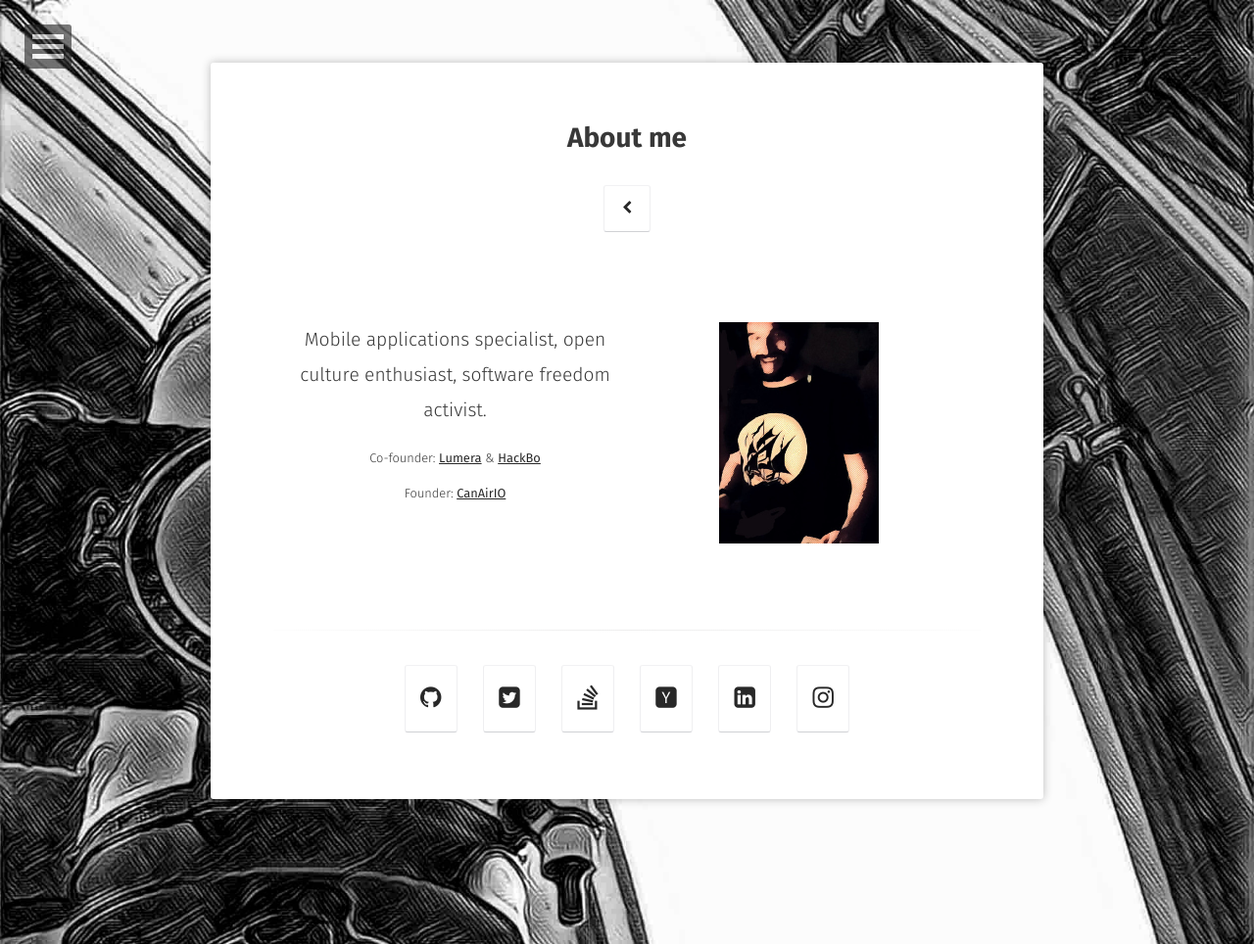
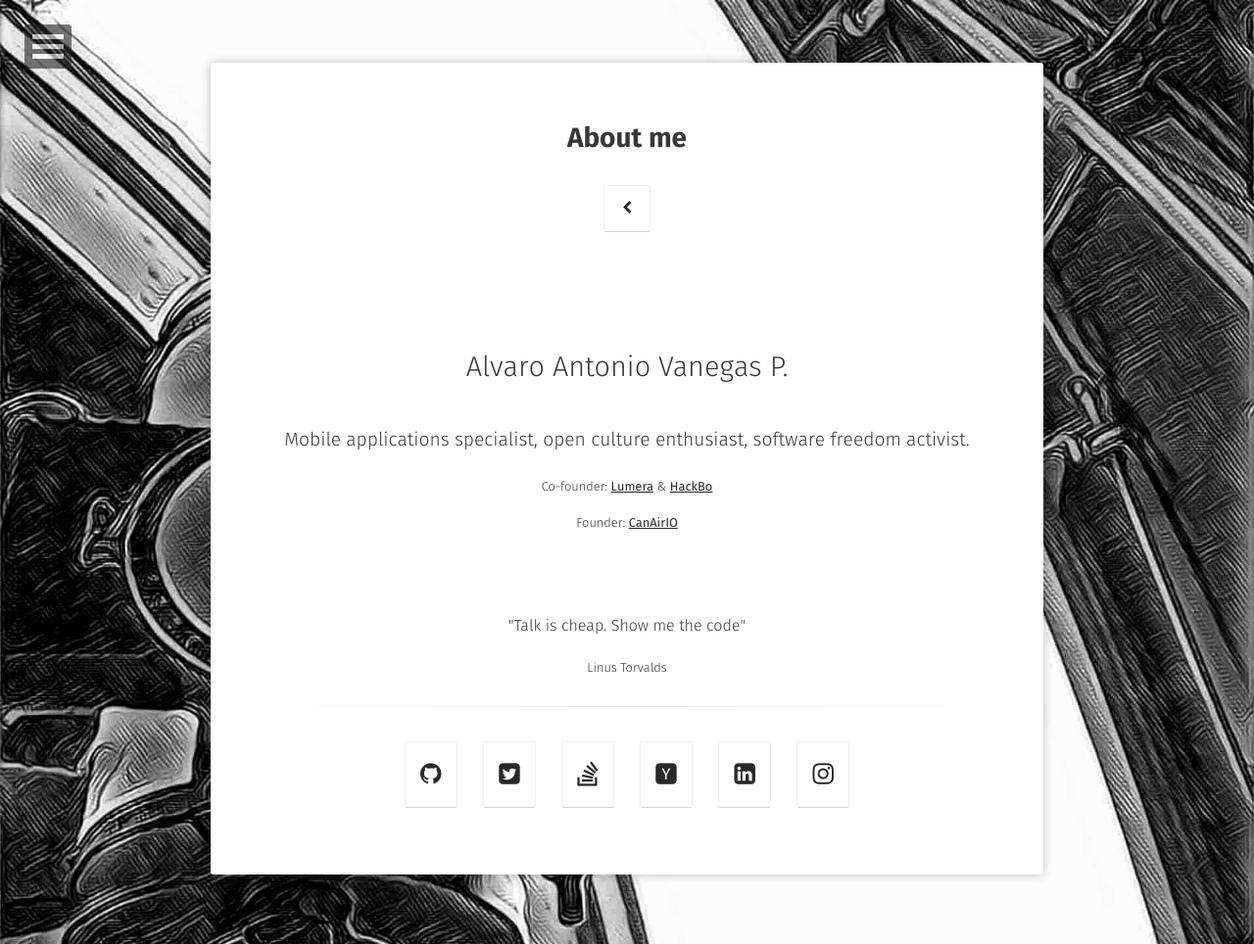
Before and after one commit to hpsaturn/hpsaturn.github.io, a Jekyll site: the page built from about/index.md, in a window 1280 px wide. Shown: the whole page at 98% size. Built offline with Jekyll 4.4.1, drawn with Linux system fonts in a browser that asks for light colours; some web fonts are replaced.

Commit message:
refactor about section for small screens

```diff
--- a/_config.yml
+++ b/_config.yml
@@ -5,7 +5,7 @@
 reading_time:       true
 words_per_minute:   200
 logo:               'assets/img/logo.png'
-photo:              'assets/img/photo.jpg'
+photo:              'assets/img/about00.jpg'
 background:         'assets/img/placeholder-big.jpg'
 tiled_bg:           false   # Set this true if you want to tile your background image, otherwise it will be covered
 locale:             en_US
--- a/_layouts/about.html
+++ b/_layouts/about.html
@@ -24,24 +24,14 @@
                 <div class='about-page-wrapper'>
                   <div class='about-row'>
                     <div class='about-column'>
-                      <div class='about-column-left'>
                         {{ content }}
-                      </div>
-                    </div>
-                    <div class='about-column'>
-                      <div class='about-column-right'>
-                        <p>
-                        </br>
-                        <img src="{{ site.url }}/{{ site.photo }}"
-                        srcset="{{ site.url }}/{{ site.photo }} 100w, {{ site.url }}/{{ site.photo }} 200w"
-                        sizes="8vw"
-                        >
-                        </p>
-                      </div>
                     </div>
                   </div>
                 </div>
                 {% include social-links.html %}
+                <!--               <img src="{{ site.url }}/{{ site.photo }}"-->
+                <!--                  srcset="{{ site.url }}/{{ site.photo }} 100w, {{ site.url }}/{{ site.photo }} 200w" -->
+                <!--                  sizes="8vw"> -->
             </div>
         </div>
         {% if page.comments and site.disqus_shortname %}<section id="disqus_thread" class="animated fadeInUp"></section><!-- /#disqus_thread -->{% endif %}
--- a/about/index.md
+++ b/about/index.md
@@ -6,20 +6,32 @@
 comments: false
 ---
 
-<center style="margin-top:40px;align:left">
+<center style="margin-top:30px">
 
-<p style="font-size:1.2rem;font-weight:200;">
+<p style="font-size:1.8rem;font-weight:100;">
+Alvaro Antonio Vanegas P.
+</p>
+
+<p style="font-size:1.2rem;font-weight:100;">
 {{ site.description }}
 </p>
 
-<p style="font-size:0.8rem;font-weight:200">
+<p style="font-size:0.8rem;font-weight:100">
 Co-founder:
 <a href="http://lumera.co/ks" target="_blank"><b>Lumera</b></a> & <a href="http://hackbo.co" target="_blank"><b>HackBo</b></a>
 </p>
 
-<p style="font-size:0.8rem;font-weight:200">
+<p style="font-size:0.8rem;font-weight:100">
 Founder:
 <a href="http://canair.io" target="_blank"><b>CanAirIO</b></a>
 </p>
+</center>
 
+<center style="margin-top:50px">
+<p style="font-size:1.0rem;font-weight:80;">
+"Talk is cheap. Show me the code"
+</p>
+<p style="font-size:.8rem;font-weight:60;">
+Linus Torvalds
+</p>
 </center>
```
Also changed, not shown: assets/img/about00.jpg (added).
